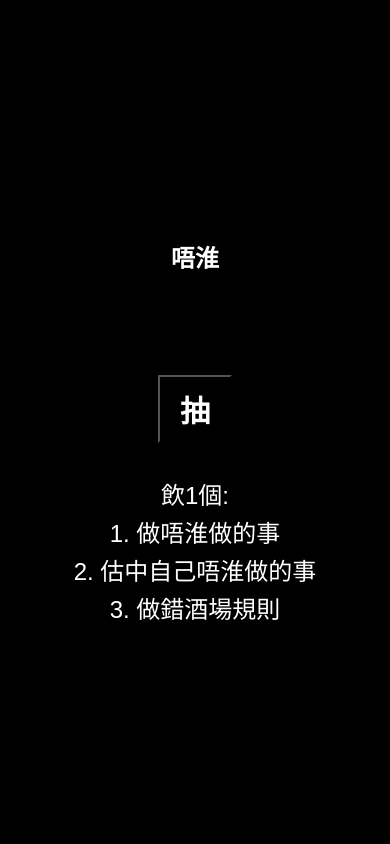
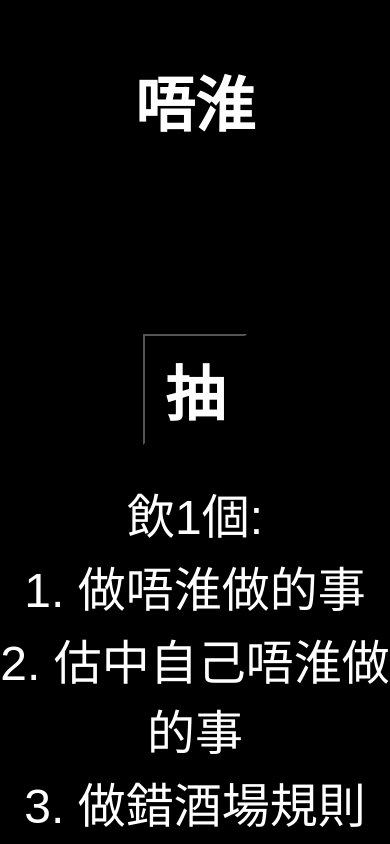
Before and after one commit to herrynwf/herrynwf.github.io, a plain HTML site: page index.html in a window 390 px wide. Drawn offline with Linux system fonts and the light colour scheme.

Commit message:
updatefontsize

```diff
--- a/styles.css
+++ b/styles.css
@@ -35,3 +35,22 @@ body {
     font-weight: 900;
     font-size: 30px;
   }
+
+
+@media (max-width: 768px){
+  h1 {
+    font-size: 90px;
+  }
+
+  h2{
+   font-size: 60px;
+  }
+
+  p {
+    font-size: 48px;
+  }
+
+  button {
+    font-size: 60px;
+  }
+}
```
